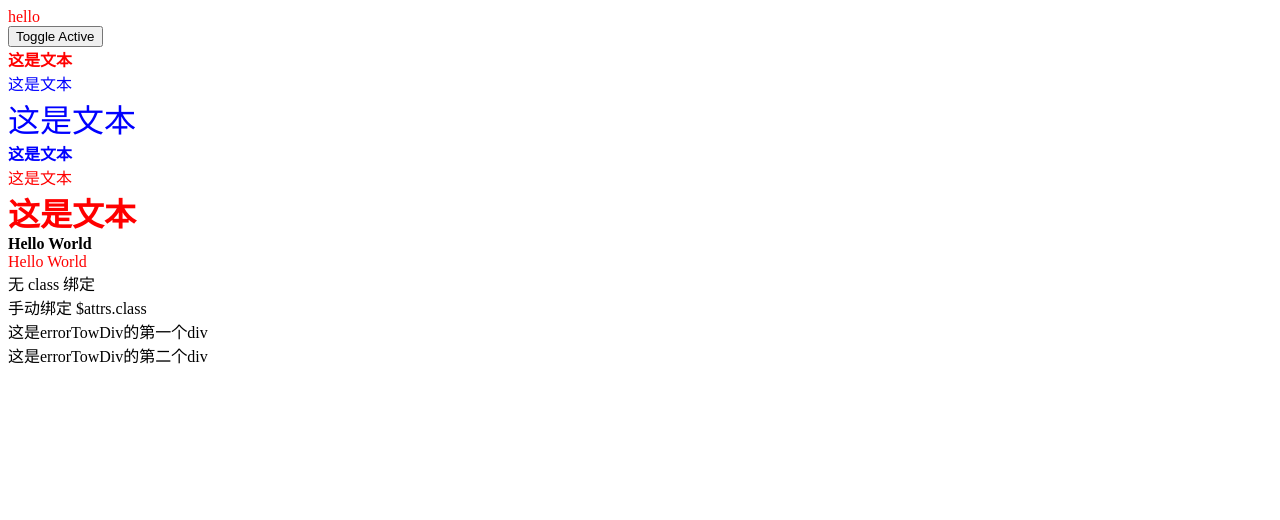
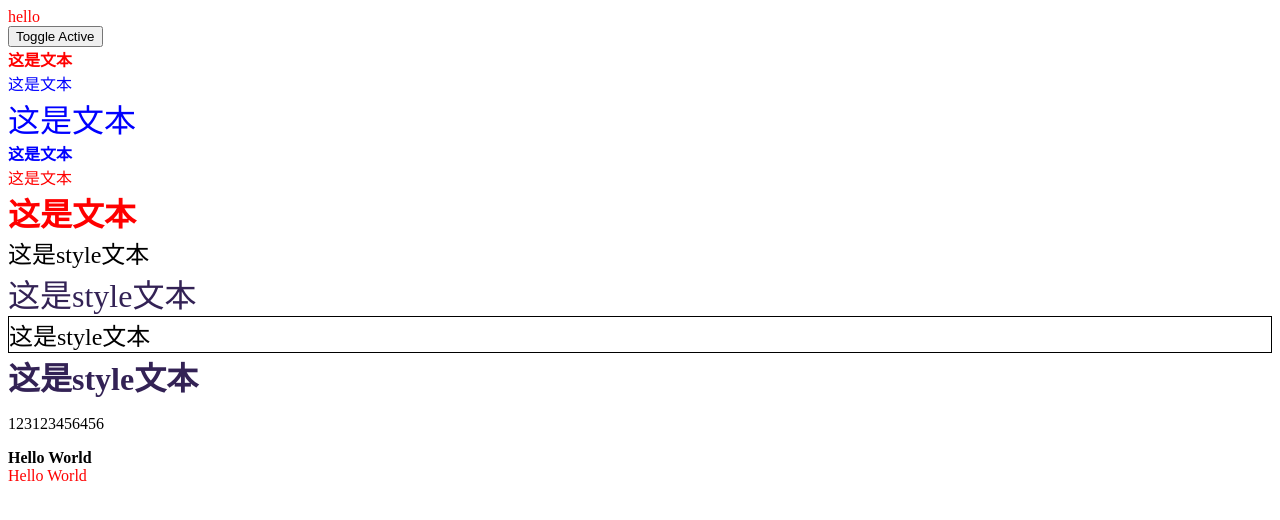
Before and after one commit to blankCx330/vue-, a Vue app in the folder Class与Style绑定/: page / in a window 1280 px wide. Shown: the top 520 px of the page. Built offline with nearby package versions, Linux system fonts and the light colour scheme.

Commit message:
学习Class与Style绑定

```diff
--- a/Class与Style绑定/src/App.vue
+++ b/Class与Style绑定/src/App.vue
@@ -1,6 +1,7 @@
 <script setup>
 import { ref, computed } from 'vue';
 const text = ref('这是文本');
+const styleText = ref('这是style文本');
 const isActive = ref(true);
 const  hasError = ref(false);
 const updateActive = () => {
@@ -14,6 +15,19 @@ const classObjComputed = computed(() => ({
   classObj1: isActive.value && !hasError.value,
   classObj2: hasError.value || hasError.value === false,
 }))
+
+
+
+// 关于Style
+const fontSize = ref(1.5);
+const styleObj = ref({
+  color: '#325',
+  fontSize: '2rem'
+})
+const styleObj2 = ref({
+  fontWeight: 'bold',
+})
+
 
 // 关于组件
 import hello from './helloWorld.vue'
@@ -60,16 +74,38 @@ import errorTowDiv from './errorTowDiv.vue';
   <!-- 等价于<div class="active font-bold font-size">{{ text }}</div> -->
   <div :class="[{'active': isActive}, 'font-bold', {'font-size': isActive}]">{{ text }}</div>
 
+
+
+  <!-- 关于Style -->
+  <!-- 可以和class一样使用对象 -->
+   <div :style="{'font-size': fontSize + 'rem'}">{{ styleText }}</div>
+  <!-- 推荐直接在js中声明一个对象,这样的style更加直观 -->
+   <div :style="styleObj">{{ styleText }}</div>
+  <!-- 当然也可以合并style和使用数组进行多个style对象的合并 -->
+   <div style="border: 1px solid black;" :style="{'font-size': fontSize + 'rem'}" >{{ styleText }}</div>
+   <div :style="[styleObj, styleObj2]" >{{ styleText }}</div>
+  <!-- 样式多值
+   可以对一个样式属性提供多个 (不同前缀的) 值，
+   数组仅会渲染浏览器支持的最后一个值。
+   在这个示例中，
+   在支持不需要特别前缀的浏览器中都会渲染为 display: flex。 -->
+  <div :style="{ display: ['block', '-webkit-box', '-ms-flexbox', 'flex'] }">
+    <p>123123</p>
+    <p>456456</p>
+  </div>
+
+
   <!-- 关于组件 -->
   <!-- 组件可以像下面这样添加类 -->
    <hello class="font-bold" />
    <hello :class="{'active': isActive, 'font-szie': hasError}" />
 
-   <!-- 对于组件里有多个根元素时 -->
+   <!-- 对于组件里有多个根元素时
+    不知道为什么有bug无法传递class
    <towDiv class="font-bold" />
 
-   <!-- 无效 -->
-   <errorTowDiv class="classObj1"/>
+   无效
+   <errorTowDiv class="classObj1"/> -->
 
 </template>
 
--- a/Class与Style绑定/src/towDiv.vue
+++ b/Class与Style绑定/src/towDiv.vue
@@ -1,5 +1,7 @@
 <script setup>
     defineOptions({ inheritAttrs: false })
+    import { useAttrs } from 'vue';
+    const attrs = useAttrs();
 </script>
 <!-- <template>
       <div>这是没有$attrs.class的div</div>
@@ -7,7 +9,7 @@
 </template> -->
 <template>
   <div>无 class 绑定</div>
-  <div :v-bind="$attrs">手动绑定 $attrs.class</div>
+  <div :class="attrs.class">手动绑定 $attrs.class</div>
 </template>
 <style scoped>
 .red {
```
